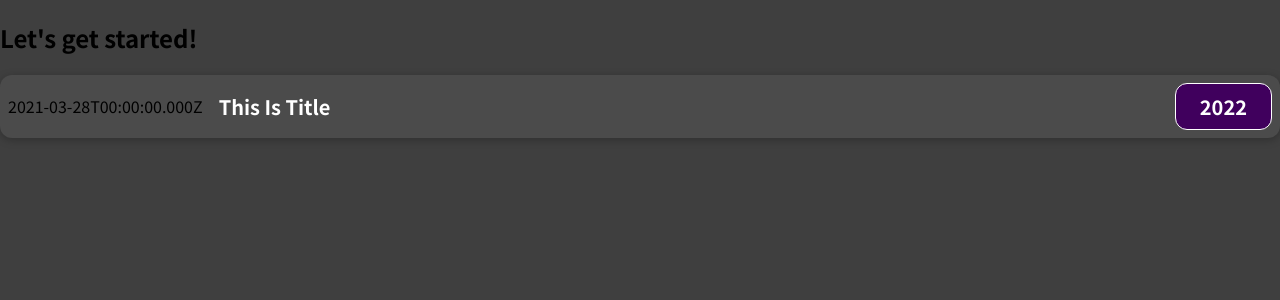
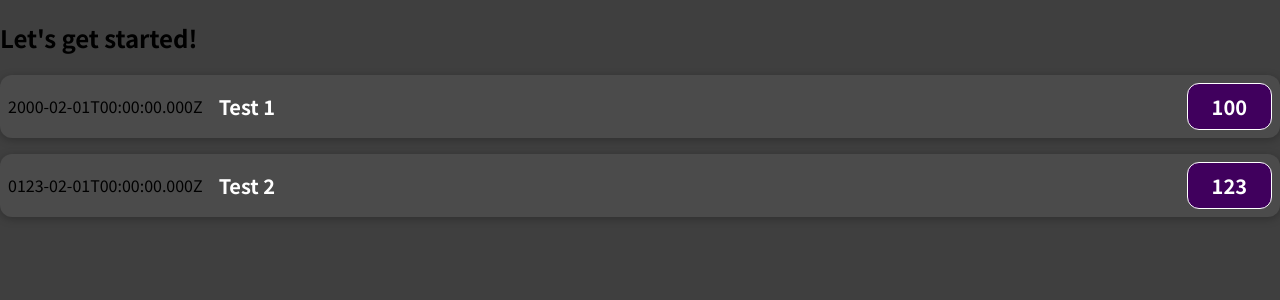
Before and after one commit to impruthvi/react-start, a JavaScript app: page / in a window 1280 px wide. Shown: the top 300 px of the page. Built offline with nearby package versions, Linux system fonts and the light colour scheme.

Commit message:
added a dynamic data using props

```diff
--- a/src/App.js
+++ b/src/App.js
@@ -1,9 +1,15 @@
 import ExpenseItem from './components/ExpenseItem'
 function App() {
+  const expense = [
+    {id:1,title: 'Test 1',amount:100,date: new Date(2000,1,1)},
+    {id:2,title: 'Test 2',amount:123,date: new Date(123,1,1)},
+
+  ];
   return (
     <div>
       <h2>Let's get started!</h2>
-      <ExpenseItem></ExpenseItem>
+      <ExpenseItem title={expense[0].title} amount={expense[0].amount} date={expense[0].date}></ExpenseItem>
+      <ExpenseItem title={expense[1].title} amount={expense[1].amount} date={expense[1].date}></ExpenseItem>
     </div>
   );
 }
--- a/src/components/ExpenseItem.js
+++ b/src/components/ExpenseItem.js
@@ -1,15 +1,13 @@
 import './ExpenseItem.css';
-function ExpenseItem() {
-    const expenseDate = new Date(2021, 2,28);
-    const expenseTitle = 'This Is Title';
-    const expenseAmount = 2022;
+function ExpenseItem(props) {
+
     return (
         <div className="expense-item">
-            <div>{expenseDate.toISOString()}</div>
+            <div>{props.date.toISOString()}</div>
             <div className="expense-item__description">
 
-                <h2>{expenseTitle}</h2>
-                <div className="expense-item__price">{expenseAmount}</div>
+                <h2>{props.title}</h2>
+                <div className="expense-item__price">{props.amount}</div>
             </div>
         </div>
     );
```
Also changed, not shown: 1 other file (tests, documents, lock files or other folders).
